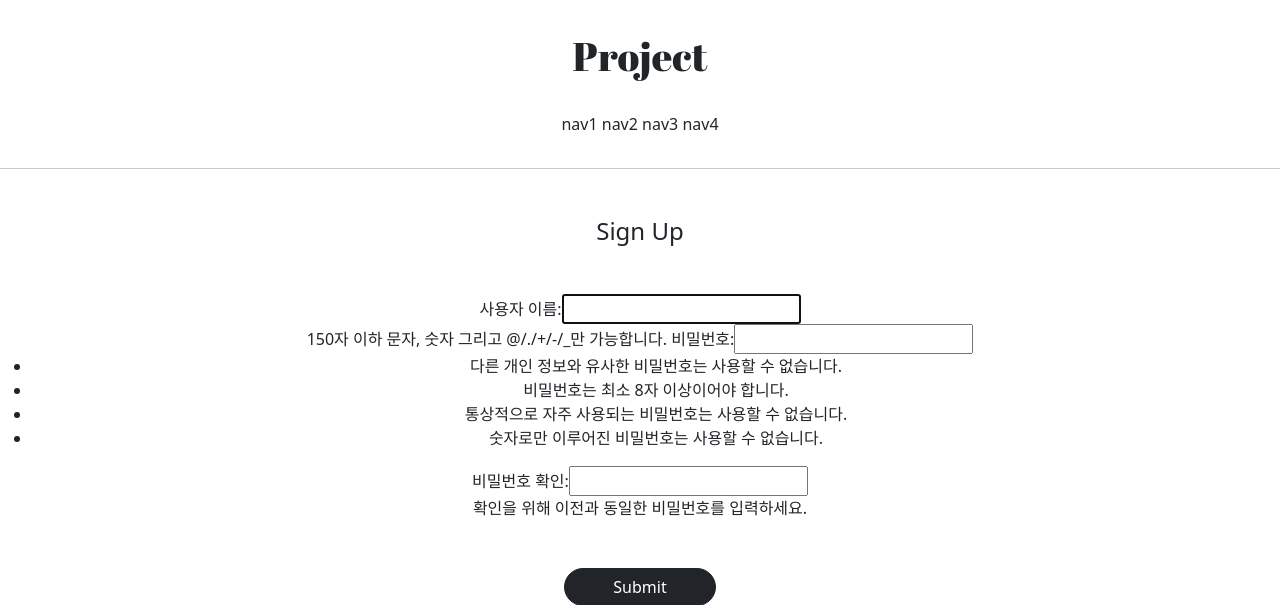
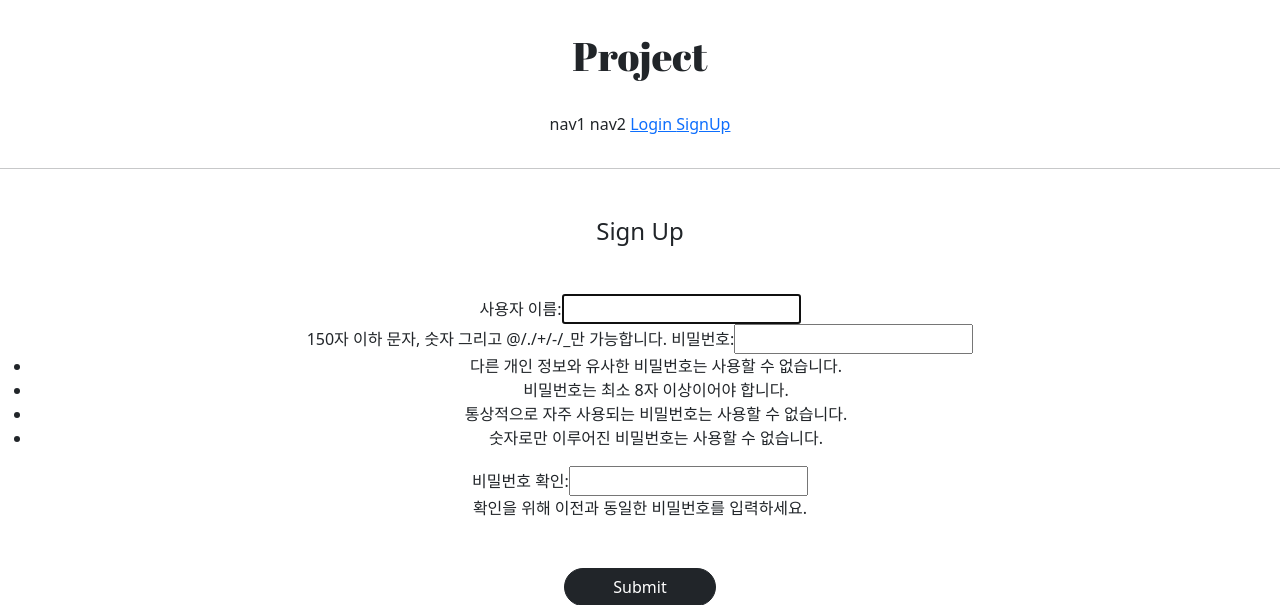
Before and after one commit to 100100001001/gis_django, a Django app: page /accounts/create/ in a window 1280 px wide. Shown: the top 605 px of the page. Run offline with Django 3.2, Linux system fonts and the light colour scheme; parts of the project's set-up code (start-up, migrations or seed data) failed here and were passed over.

Commit message:
7/16 commit 1

```diff
--- a/templates/header.html
+++ b/templates/header.html
@@ -8,8 +8,24 @@
     <div class="pragmatic_header_button">
         <span>nav1</span>
         <span>nav2</span>
-        <span>nav3</span>
-        <span>nav4</span>
+        {% if not user.is_authenticated %}
+        <span>
+            <a href="{% url 'accountapp:login' %}">
+                Login
+            </a>
+        </span>
+        <span>
+            <a href="{% url 'accountapp:create' %}">
+                SignUp
+            </a>
+        </span>
+        {% else %}
+        <sapn>
+            <a href="{% url 'accountapp:logout' %}">
+                Logout
+            </a>
+        </sapn>
+        {% endif %}
 
 
     </div>
```
